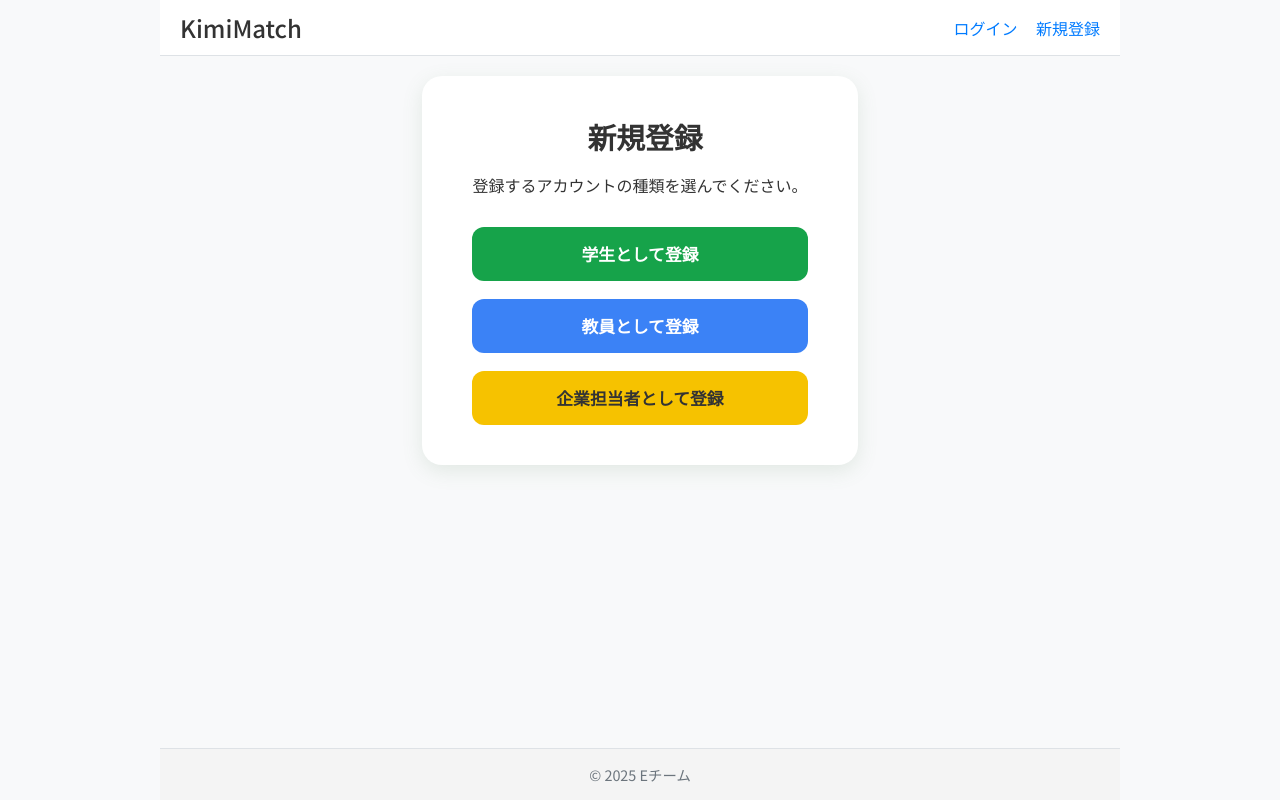
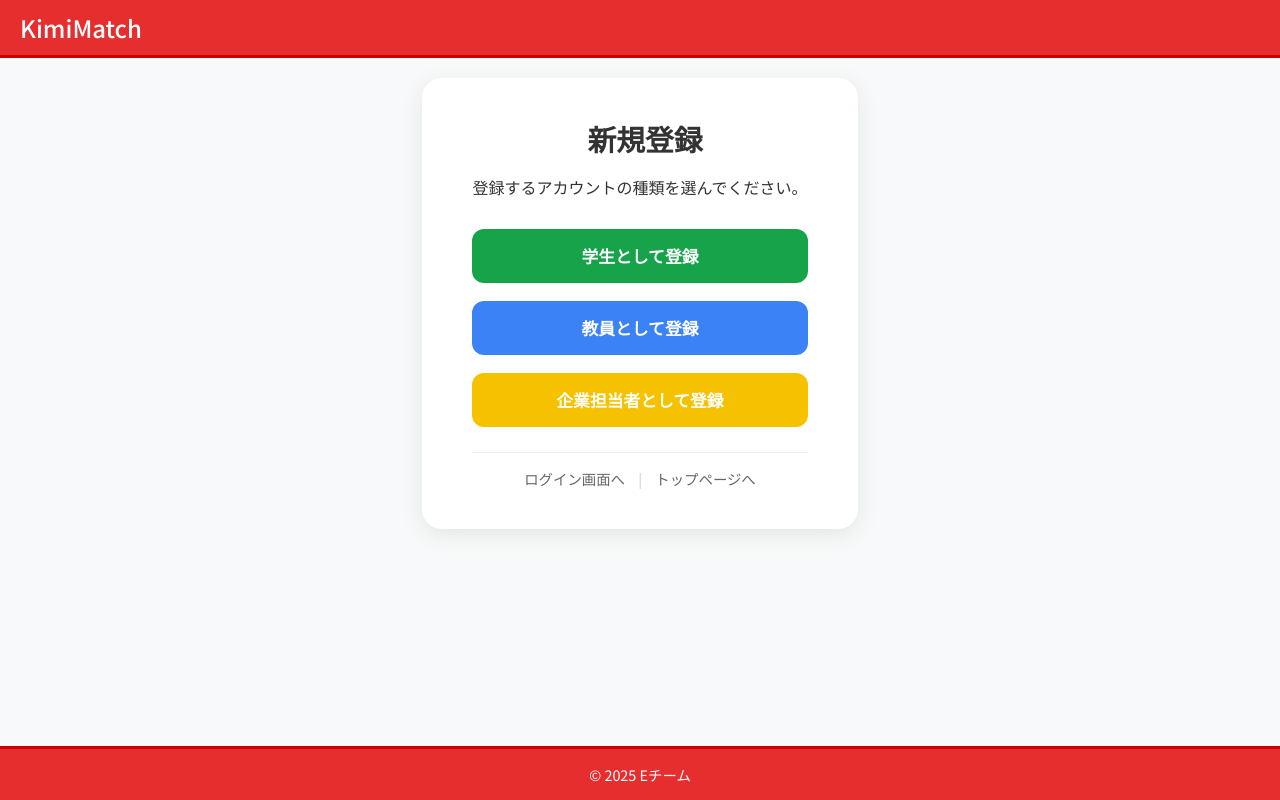
Before and after one commit to sho-kino66/kimimatch, a Django app: page /accounts/signup/ in a window 1280 px wide. Run offline with Django 4.2, Linux system fonts and the light colour scheme.

Commit message:
ログイン画面と新規登録画面

```diff
--- a/static/style.css
+++ b/static/style.css
@@ -1235,14 +1235,16 @@ form button[type="submit"]:disabled {
   box-sizing: border-box;
   transition: border-color 0.3s ease, box-shadow 0.3s ease;
 }
+/* ★ フォーカス時の色を赤に変更 */
 .login-page input:focus {
   outline: none;
-  border-color: #4caf50;
-  box-shadow: 0 0 0 3px rgba(76, 175, 80, 0.2);
-}
+  border-color: #ff4d4d;
+  box-shadow: 0 0 0 3px rgba(255, 77, 77, 0.2);
+}
+/* ★ ボタンの色を赤に変更 */
 .login-page button {
   margin-top: 10px;
-  background-color: #4caf50;
+  background-color: #ff4d4d;
   color: #fff;
   border: none;
   padding: 12px 0;
@@ -1253,7 +1255,7 @@ form button[type="submit"]:disabled {
   transition: background-color 0.3s ease;
 }
 .login-page button:hover {
-  background-color: #43a047;
+  background-color: #e60000; /* ホバー時は濃い赤 */
 }
 .login-page .error {
   color: #d9534f;
@@ -1271,8 +1273,9 @@ form button[type="submit"]:disabled {
   color: #666;
   font-size: 0.9rem;
 }
+/* ★ リンクの色を赤に変更 */
 .login-note a {
-  color: #4caf50;
+  color: #ff4d4d;
   font-weight: 600;
 }
 
@@ -1448,7 +1451,7 @@ form button[type="submit"]:disabled {
 }
 .signup-link.company {
   background-color: #f6c200;
-  color: #333;
+  color: #fff;
 }
 .signup-link.company:hover {
   background-color: #d9a900;
@@ -1939,3 +1942,113 @@ body.top-page-mode footer {
       grid-template-columns: 1fr;
   }
 }
+
+/* === 14. トップページ専用ヘッダー・フッター (赤色テーマ) === */
+
+/* ★★★ ↓↓ (追加) メインコンテナの幅制限を解除 ↓↓ ★★★ */
+/* これにより、ヘッダーとフッターが画面の端まで広がります */
+body.top-page-mode .main-container {
+  max-width: none !important;
+  padding: 0 !important;
+  background-color: transparent !important; /* 背景画像が見えるように透明に */
+}
+body.top-page-mode main {
+  padding: 0 !important; /* mainタグの余白も削除 */
+}
+/* ★★★ ↑↑ 追加ここまで ↑↑ ★★★ */
+
+
+/* ヘッダー背景 (赤) */
+body.top-page-mode header {
+  background-color: #e62e2e !important;
+  border-bottom: 3px solid #cc0000 !important;
+  width: 100%;
+}
+
+/* ヘッダー文字色 (白) */
+body.top-page-mode header h1 a,
+body.top-page-mode header nav a {
+  color: #ffffff !important;
+}
+
+/* ヘッダー内のリンク（ログイン・新規登録）を消す */
+body.top-page-mode header nav a {
+  display: none !important;
+}
+
+/* ハンバーガーメニューアイコン (白) */
+body.top-page-mode .hamburger-icon span {
+  background-color: #ffffff !important;
+}
+
+/* フッター背景 (赤) */
+body.top-page-mode footer {
+  background-color: #e62e2e !important;
+  color: #ffffff !important;
+  border-top: 3px solid #cc0000 !important;
+  width: 100%;
+}
+
+/* === 15. 認証ページ共通 (ログイン・新規登録) === */
+/* body に .auth-page-mode がついている時だけ適用 */
+
+/* ★★★ ↓↓ (追加) メインコンテナの幅制限を解除 ↓↓ ★★★ */
+/* これにより、ヘッダーとフッターが画面の端まで広がります */
+body.auth-page-mode .main-container {
+  max-width: none !important;
+  padding: 0 !important;
+}
+/* ★★★ ↑↑ 追加ここまで ↑↑ ★★★ */
+
+
+/* ヘッダー背景 (赤) */
+body.auth-page-mode header {
+  background-color: #e62e2e !important;
+  border-bottom: 3px solid #cc0000 !important;
+  width: 100%; /* 念のため */
+}
+
+/* ヘッダー文字色 (白) */
+body.auth-page-mode header h1 a {
+  color: #ffffff !important;
+}
+
+/* ヘッダー内のリンク（ログイン・新規登録）を消す */
+body.auth-page-mode header nav a {
+  display: none !important;
+}
+
+/* フッター背景 (赤) */
+body.auth-page-mode footer {
+  background-color: #e62e2e !important;
+  color: #ffffff !important;
+  border-top: 3px solid #cc0000 !important;
+  width: 100%; /* 念のため */
+}
+
+/* ★★★ ↓↓ (追加) ページ下部の戻るリンク群 ↓↓ ★★★ */
+.auth-footer-links {
+  margin-top: 25px;
+  text-align: center;
+  font-size: 0.9rem;
+  border-top: 1px solid #eee; /* 薄い区切り線 */
+  padding-top: 15px;
+}
+
+.auth-footer-links a {
+  display: inline-block;
+  color: #666;
+  text-decoration: none;
+  margin: 0 10px;
+  transition: color 0.2s ease;
+  font-weight: 500;
+}
+
+.auth-footer-links a:hover {
+  color: #e62e2e; /* ホバー時は赤色 */
+  text-decoration: underline;
+}
+
+.auth-footer-links span {
+  color: #ccc; /* 区切り線の色 */
+}
--- a/templates/accounts/signup_type_select.html
+++ b/templates/accounts/signup_type_select.html
@@ -9,6 +9,8 @@
     if (mainContainer) {
       mainContainer.classList.add('signup-type-select-page');
     }
+    // ヘッダー・フッターを赤くする
+    document.body.classList.add('auth-page-mode');
   });
 </script>
 
@@ -21,6 +23,11 @@
     <li><a href="{% url 'accounts:signup_teacher' %}" class="signup-link teacher">教員として登録</a></li>
     <li><a href="{% url 'accounts:signup_company' %}" class="signup-link company">企業担当者として登録</a></li>
   </ul>
-</div>
 
+  <div class="auth-footer-links">
+    <a href="{% url 'accounts:login' %}">ログイン画面へ</a>
+    <span>|</span>
+    <a href="{% url 'core:top_page' %}">トップページへ</a>
+  </div>
+  </div>
 {% endblock %}
```
Also changed, not shown: templates/accounts/signup.html (+37 -34 lines), templates/core/company_service.html (+7 -0 lines), templates/core/school_service.html (+7 -0 lines), templates/core/student_service.html (+7 -0 lines), templates/registration/login.html (+6 -1 lines), db.sqlite3.
